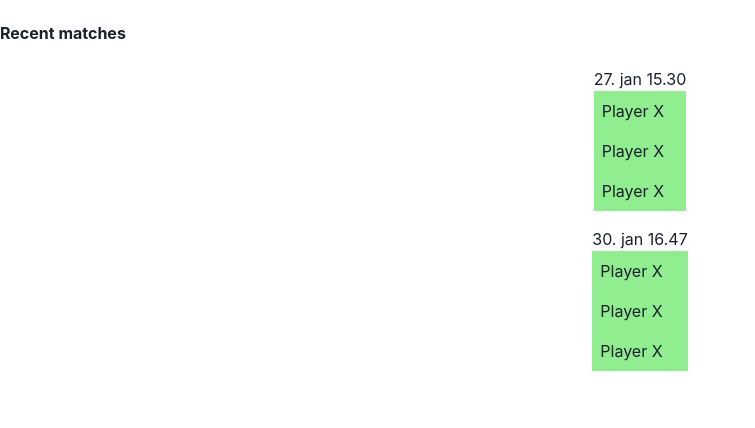
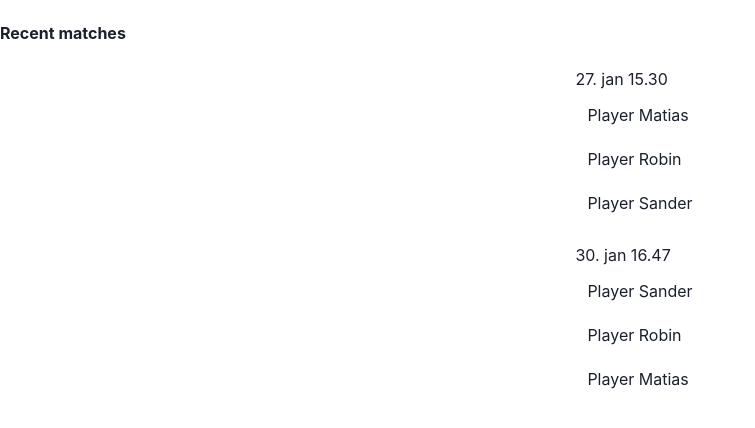
Before and after one commit to appKom/smashpause, a Next.js app: page /components/RecentMatches in a window 1280 px wide. Shown: the top 428 px of the page, without its empty margins (0-755 px from the left). Built offline with nearby package versions, Linux system fonts and the light colour scheme.

Commit message:
fiksa layouten mer

```diff
--- a/pages/components/RecentMatch.tsx
+++ b/pages/components/RecentMatch.tsx
@@ -3,14 +3,16 @@ import React from 'react'
 import {FC, useState} from 'react'
 import Login_form from './Login_form';
 
+interface Name {
+    name_string: String;
+}
 
-
-const RecentMatch:React.FC = () => {
+const RecentMatch:React.FC<Name> = (name_prop: Name) => {
 
     return (
         <div>
-            <Box backgroundColor={"lightgreen"} padding={"2"}>
-            <h2>Player X</h2>
+            <Box backgroundColor={'white'} padding={"2"} margin={1}>
+            <h2>Player {name_prop.name_string}</h2>
             </Box>
 
         </div>
--- a/pages/components/RecentMatches.tsx
+++ b/pages/components/RecentMatches.tsx
@@ -3,7 +3,15 @@ import React from 'react'
 import {FC, useState} from 'react'
 import RecentMatch from './RecentMatch'
 
+
 const RecentMatches:React.FC = () => {
+
+    const fakeDB = [
+        {navn: "Matias", player: "mario"},
+        {navn: "Robin", player: "Luigi"},
+        {navn: "Sander", player: "Picachu"}
+    ]
+    const name = "matias";
 
     return (
         <div>
@@ -11,21 +19,21 @@ const RecentMatches:React.FC = () => {
             <Heading size={"sm"}>Recent matches</Heading>
             <br/>
             <VStack>
-                <VStack>
-                    <ul>
+                <VStack >
+                    <ul id='list'>
                         <p>27. jan 15.30</p>
-                        <RecentMatch/>
-                        <RecentMatch/>
-                        <RecentMatch/>
+                        <RecentMatch name_string={fakeDB[0].navn}/>
+                        <RecentMatch name_string={fakeDB[1].navn}/>
+                        <RecentMatch name_string={fakeDB[2].navn}/>
                     </ul>
                 </VStack>
                     <Spacer/>
                 <VStack>
                     <ul>
                         <p>30. jan 16.47</p>
-                        <RecentMatch/>
-                        <RecentMatch/>
-                        <RecentMatch/>
+                        <RecentMatch name_string={fakeDB[2].navn}/>
+                        <RecentMatch name_string={fakeDB[1].navn}/>
+                        <RecentMatch name_string={fakeDB[0].navn}/>
                     </ul>
                 </VStack>
             </VStack>
```
